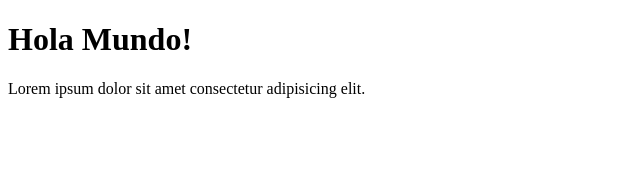
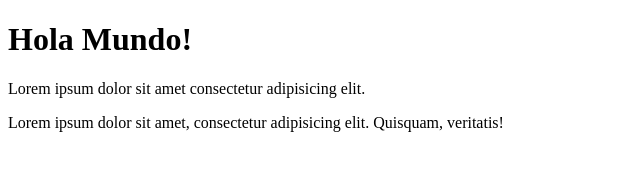
Before and after one commit to LuisValrod/ProyectoHTML, a plain HTML site: page index.html in a window 1280 px wide. Shown: the whole page, without its empty margins (0-640 px from the left). Drawn offline with Linux system fonts and the light colour scheme.

Commit message:
add change in body

```diff
--- a/index.html
+++ b/index.html
@@ -9,5 +9,6 @@
 <body>
     <h1>Hola Mundo!</h1>
     <p>Lorem ipsum dolor sit amet consectetur adipisicing elit.</p>
+    <p>Lorem ipsum dolor sit amet, consectetur adipisicing elit. Quisquam, veritatis!</p>
 </body>
 </html>
```
